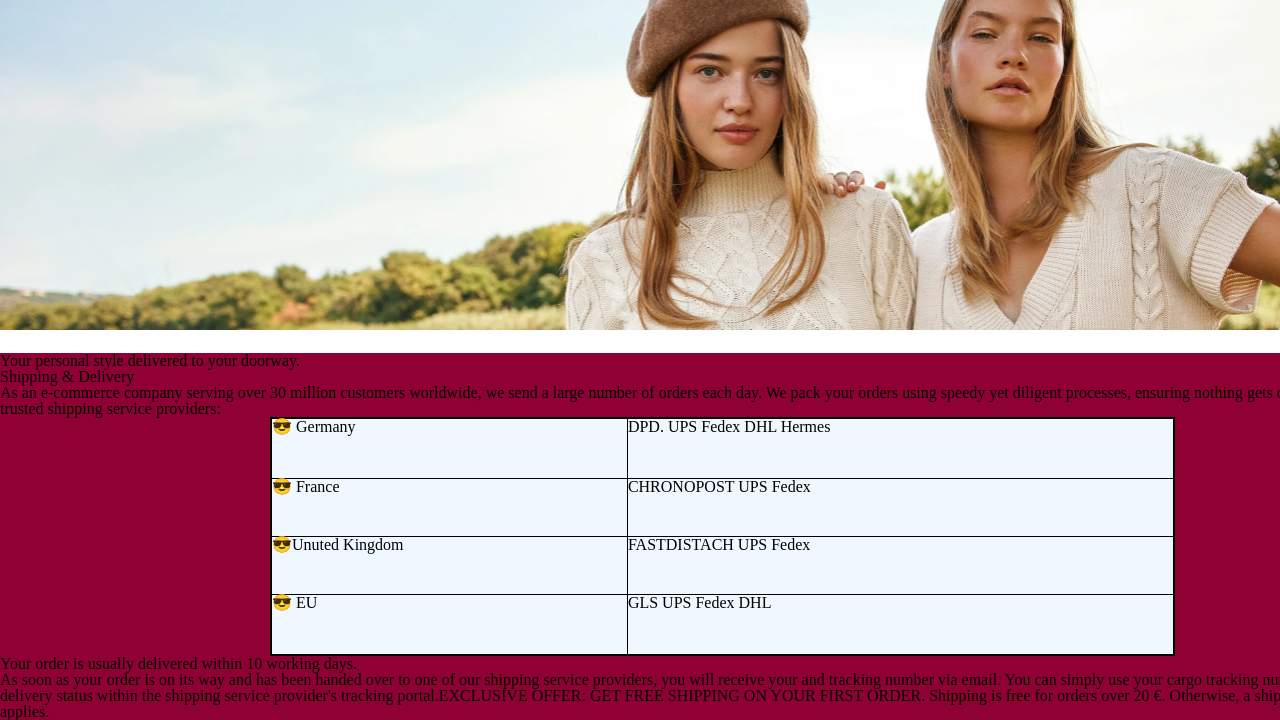
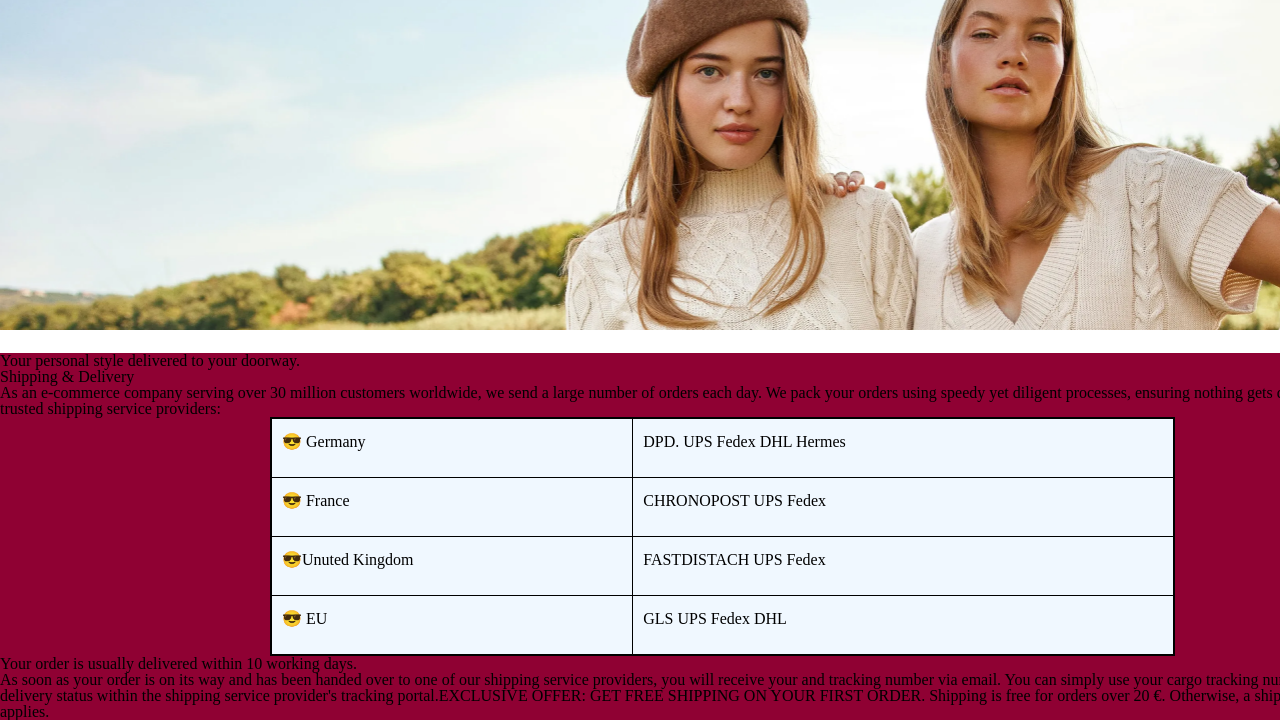
Before and after one commit to tsulaiatea/trendyol, a plain HTML site: page trendyol/index.html in a window 1280 px wide. Shown: the part 207-927 px from the top of the page. Drawn offline with Linux system fonts and the light colour scheme.

Commit message:
add tablestyls

```diff
--- a/trendyol/index.html
+++ b/trendyol/index.html
@@ -40,7 +40,7 @@
             <h3>Shipping & Delivery</h3>
             <ul>
                 <li>
-                    <p> As an e-commerce company serving over 30 million customers worldwide, we send a large number of orders each day. We pack your orders using speedy yet diligent processes, ensuring nothing gets damaged on the way.Our trusted shipping service providers:</p>
+                     As an e-commerce company serving over 30 million customers worldwide, we send a large number of orders each day. We pack your orders using speedy yet diligent processes, ensuring nothing gets damaged on the way.Our trusted shipping service providers:
                     <table class="table_1">
                         <tr>
                             <td>&#128526; Germany</td>
@@ -65,7 +65,7 @@
                     <h2>  Your order is usually delivered within 10 working days.</h2>
                 </li>
                 <li>
-                    <p> As soon as your order is on its way and has been handed over to one of our shipping service providers, you will receive your and tracking number via email. You can simply use your cargo tracking number to check the delivery status within the shipping service provider's tracking portal.EXCLUSIVE OFFER: GET FREE SHIPPING ON YOUR FIRST ORDER. Shipping is free for orders over 20 €. Otherwise, a shipping fee of 3.99€ applies.</p>
+                     As soon as your order is on its way and has been handed over to one of our shipping service providers, you will receive your and tracking number via email. You can simply use your cargo tracking number to check the delivery status within the shipping service provider's tracking portal.EXCLUSIVE OFFER: GET FREE SHIPPING ON YOUR FIRST ORDER. Shipping is free for orders over 20 €. Otherwise, a shipping fee of 3.99€ applies.
                 </li>
             </ul>
 
--- a/trendyol/style/style.css
+++ b/trendyol/style/style.css
@@ -73,4 +73,6 @@ span {
 }
 table, td {
     border:1px solid black;
+    padding-left: 10px;
+    padding-top: 15px;
 }
```
